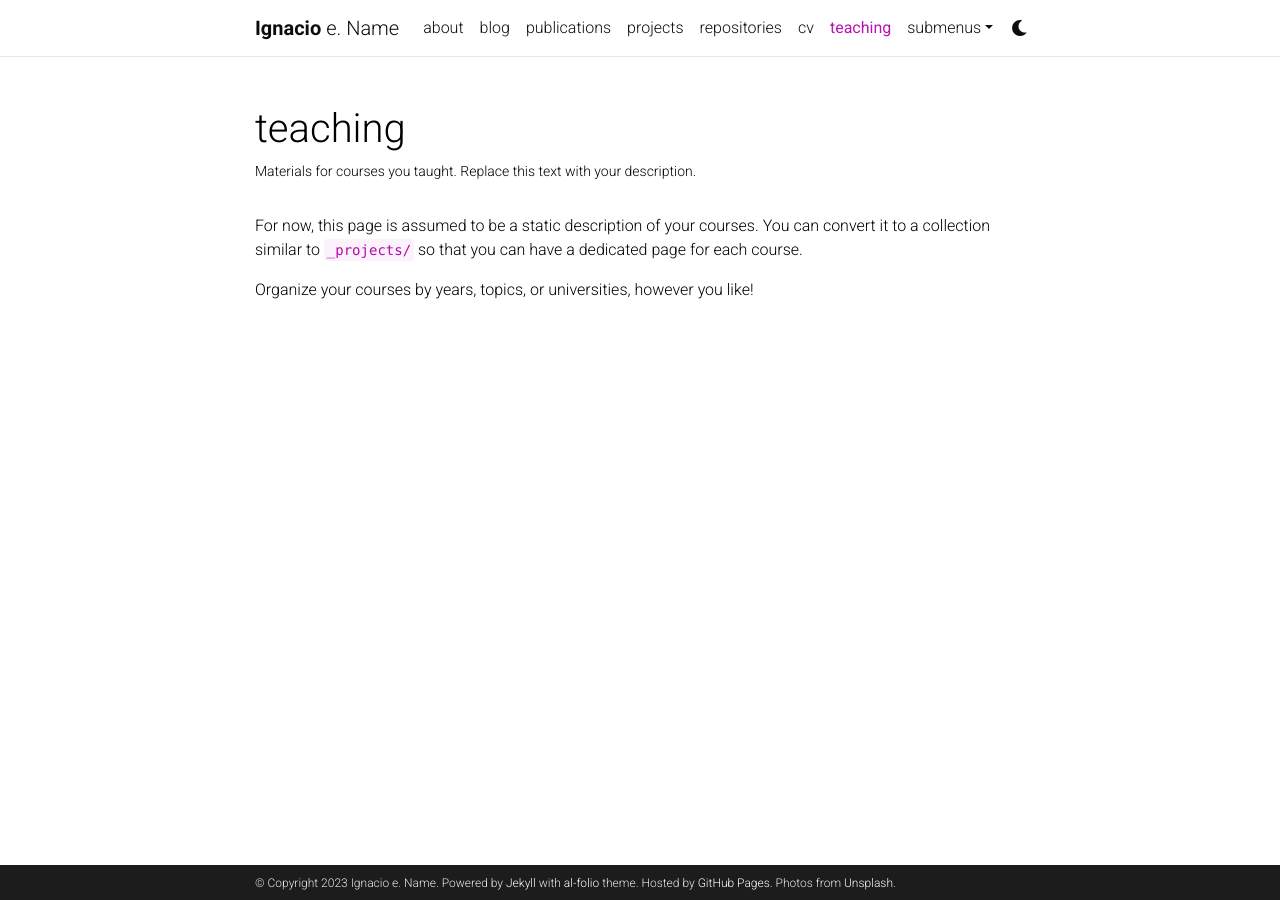
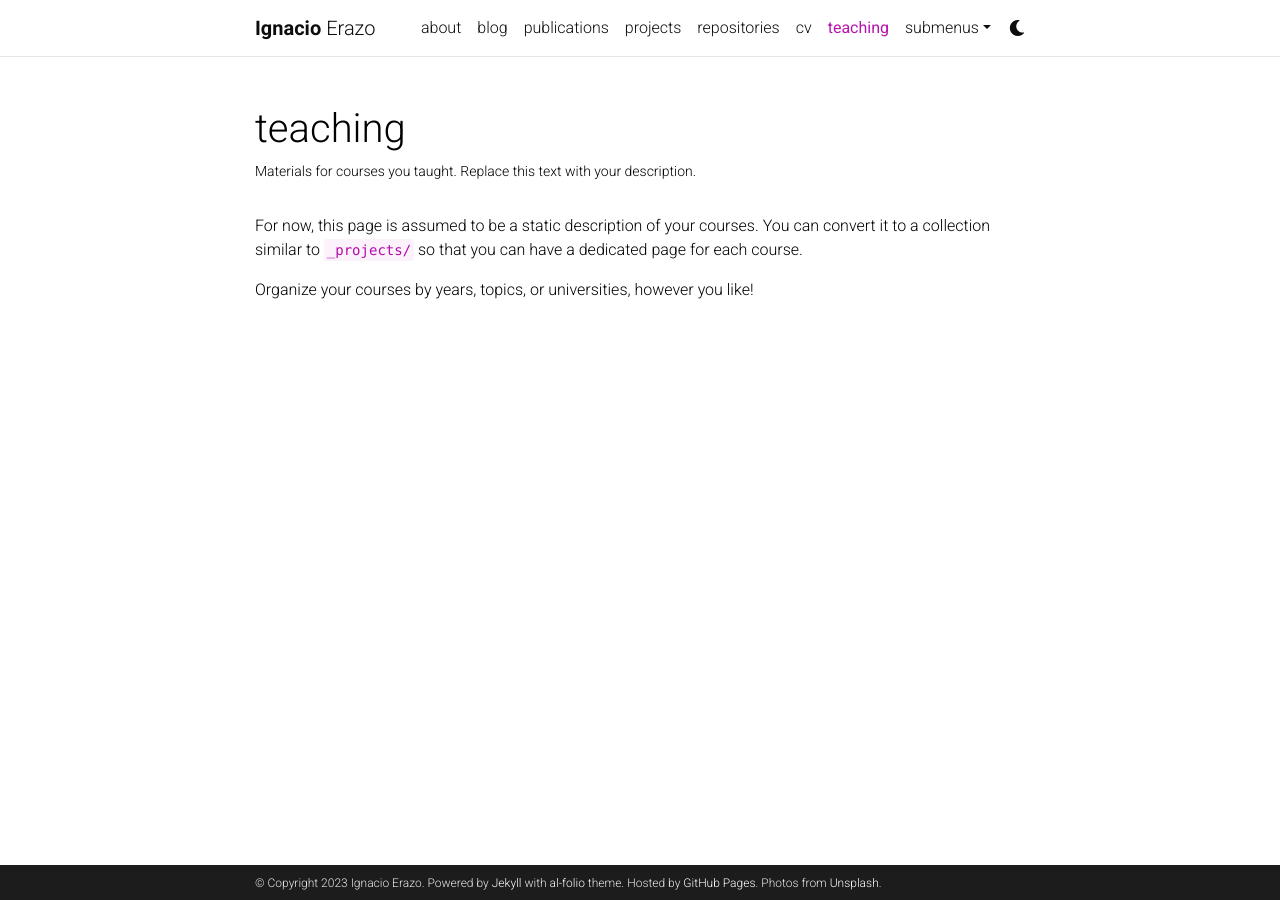
Before and after one commit to ierazo/ierazo.github.io, a Jekyll site: the page built from _pages/teaching.md, in a window 1280 px wide. Built offline with Jekyll 4.4.1, drawn with Linux system fonts in a browser that asks for light colours; comment, search, counter and statistics services are not loaded; a style sheet for code colours, icons or effects is not loaded.

Commit message:
Added last name

```diff
--- a/_config.yml
+++ b/_config.yml
@@ -4,8 +4,8 @@
 
 title: blank # the website title (if blank, full name will be used instead)
 first_name: Ignacio
-middle_name: e.
-last_name: Name
+middle_name: # Put something if needed
+last_name: Erazo
 email: you@example.com
 description: > # the ">" symbol means to ignore newlines until "footer_text:"
   A simple, whitespace theme for academics. Based on [*folio](https://github.com/bogoli/-folio) design.
```
